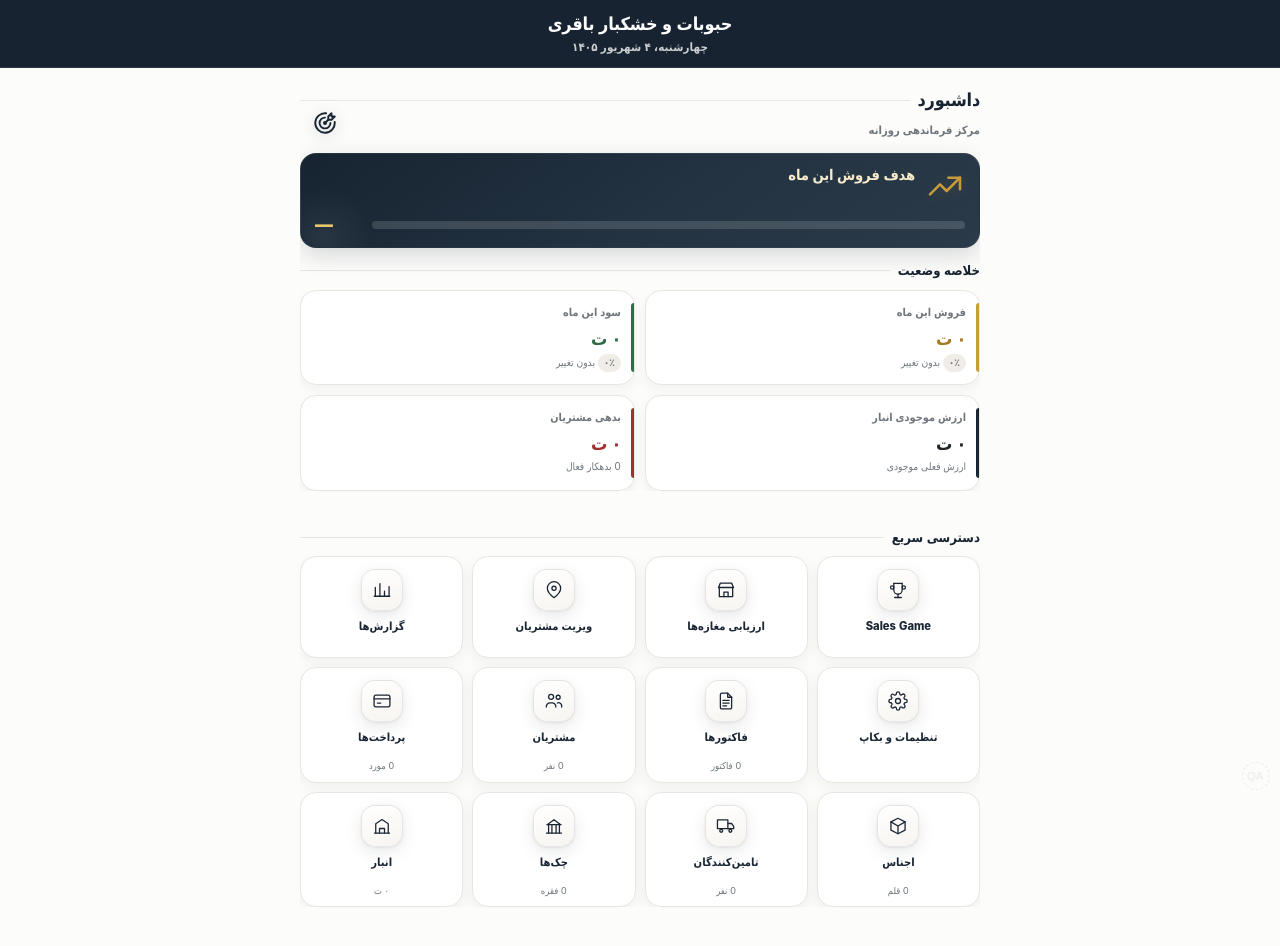
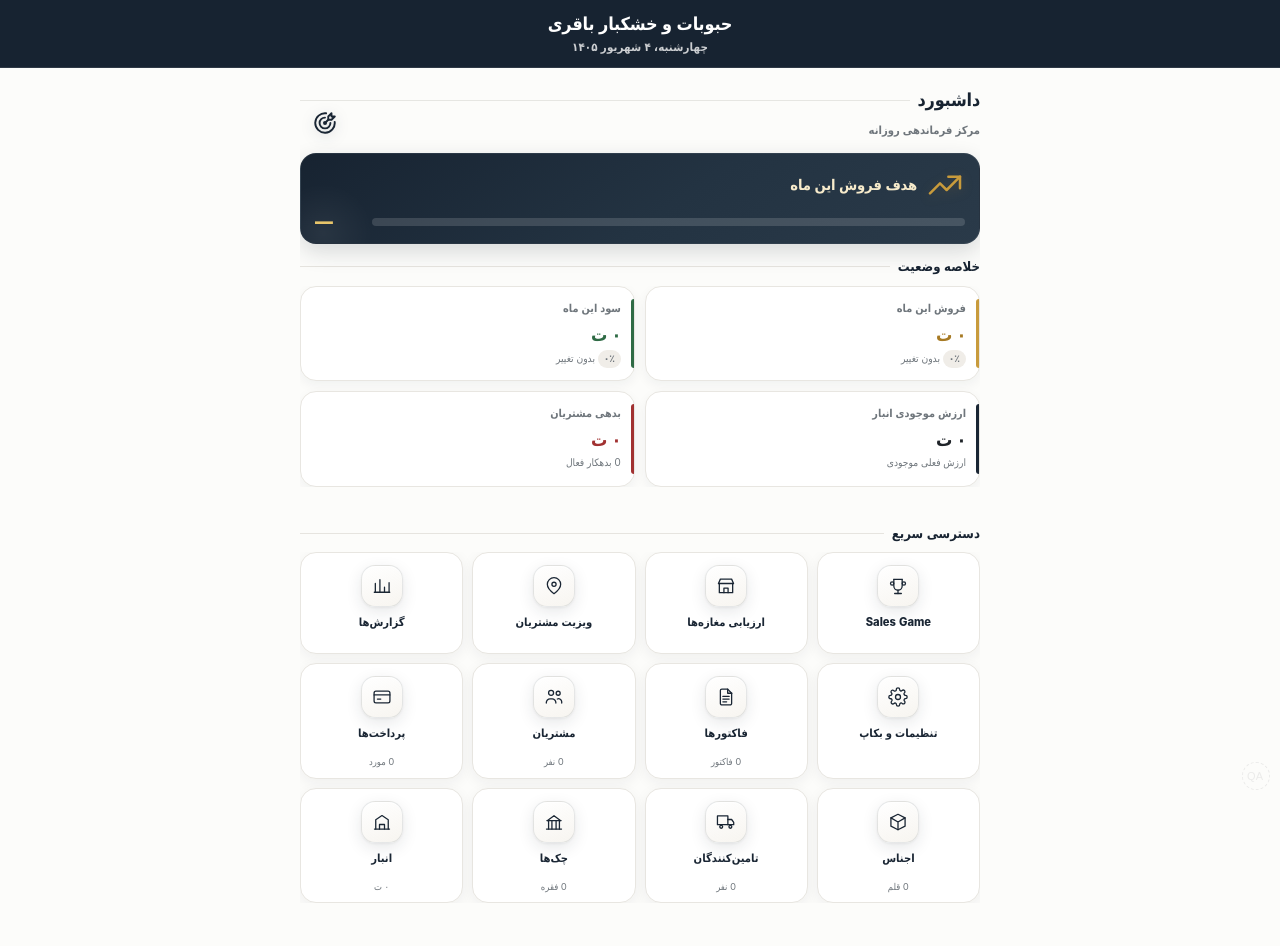
Before and after one commit to behzadbagheri8757-sudo/Crm-game-center2, a plain HTML site: page index.html in a window 1280 px wide. Drawn offline with Linux system fonts and the light colour scheme.

Commit message:
Add files via upload

```diff
--- a/css/app.css
+++ b/css/app.css
@@ -1684,7 +1684,7 @@ h2.section-title::after{border-color:#E4E4E0;}
   display:block;position:relative;overflow:hidden;text-decoration:none;color:#fff;
   background:linear-gradient(145deg,#172331 0%,#233342 55%,#2A3A49 100%);
   border-radius:16px;
-  padding:12px 14px 13px;
+  padding:11px 14px 12px;
   margin:0;
   box-shadow:0 8px 22px rgba(23,35,49,.16);
   border:1px solid rgba(255,255,255,.06);
@@ -1693,11 +1693,11 @@ h2.section-title::after{border-color:#E4E4E0;}
 .dash-monthly-target::after{content:"";position:absolute;left:-28px;bottom:-40px;width:100px;height:100px;border-radius:50%;background:radial-gradient(circle,rgba(255,255,255,.06) 0%,rgba(255,255,255,.025) 40%,rgba(255,255,255,0) 70%);pointer-events:none;}
 .dmt-top{
   display:flex;align-items:center;justify-content:flex-start;
-  margin-bottom:10px;position:relative;z-index:2;
+  margin-bottom:8px;position:relative;z-index:2;
 }
 /* RTL: flex-start = right side → growth then title from the right */
 .dmt-heading{
-  display:inline-flex;align-items:flex-start;gap:10px;
+  display:inline-flex;align-items:center;gap:8px;
   flex-direction:row;
   max-width:100%;
 }
```
